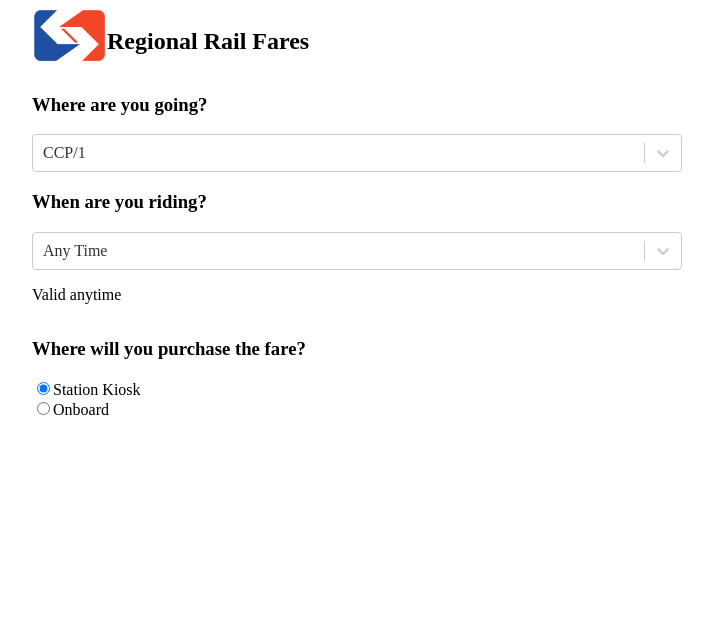
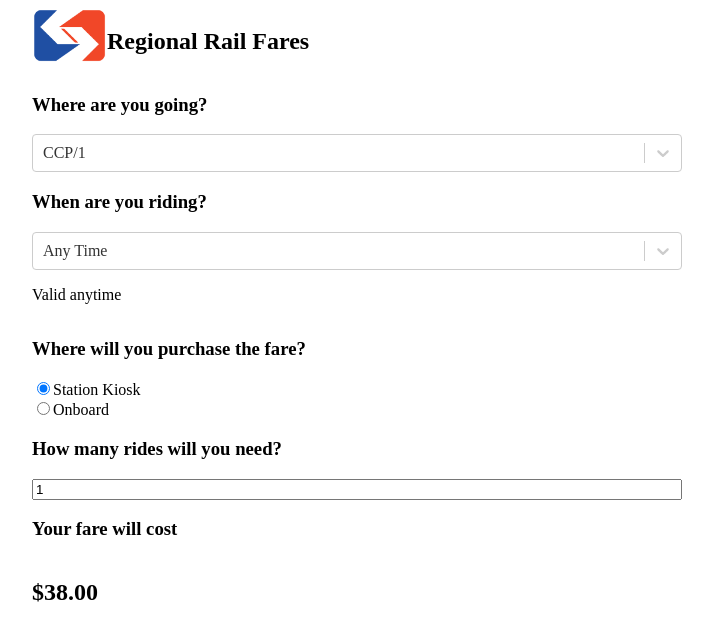
Before and after one commit to adamtang5/think_company_challenge_20220823, a React (Create React App) app: page / in a window 1280 px wide. Shown: the top 640 px of the page, without its empty margins (283-996 px from the left). Built offline with nearby package versions, Linux system fonts and the light colour scheme.

Commit message:
finished TripsSection component semantics and logic
finished ResultSection component semantics

working on calculation

```diff
--- a/src/components/Form.js
+++ b/src/components/Form.js
@@ -40,18 +40,40 @@ const purchaseOptions = [
     },
 ];
 
+const calculateFare = (zoneId, type, purchase, trips) => {
+    const unitPrice = data.zones.find(zone => zone.zone === zoneId)
+        .fares.find(fare => fare.type === type && fare.purchase === purchase)
+        .price;
+    const special10TripPrice = data.zones.find(zone => zone.zone === zoneId)
+        .fares.find(fare => fare.trips === 10).price;
+
+    // console.log(unitPrice, special10TripPrice);
+
+    if (purchase === purchases[1]) {    // no special pricing for onboard purchase
+        console.log(purchase);
+        return trips * unitPrice;
+    } else {     // see if special bundle is more affordable than unit pricing
+        return Math.min(trips * unitPrice,
+            Math.floor(trips / 10) * special10TripPrice + (trips % 10) * unitPrice);
+    }
+};
+
 const FareCalculatorForm = () => {
     // console.log(typeOptions);
     const [zoneId, setZoneId] = useState(zoneOptions[0].value);
     const [type, setType] = useState(typeOptions[0].value);
     const [typeHelperText, setTypeHelperText] = useState(data.info[typeOptions[0].value]);
     const [purchase, setPurchase] = useState(purchaseOptions[0].value);
+    const [trips, setTrips] = useState(1);
+    const [total, setTotal] = useState("$0.00");
 
     useEffect(() => {
-        console.log(data.info[type]);
         setTypeHelperText(data.info[type]);
     }, [type]);
 
+    useEffect(() => {
+        setTotal('$' + calculateFare(zoneId, type, purchase, trips).toFixed(2));
+    }, [zoneId, type, purchase, trips]);
 
     return (
         <div id="form" className="centered flex-column">
@@ -76,10 +98,15 @@ const FareCalculatorForm = () => {
                 purchase={purchase}
                 setPurchase={setPurchase}
             />
-            <TripsSection prompt="How many rides will you need?" />
+            <TripsSection
+                prompt="How many rides will you need?"
+                trips={trips}
+                setTrips={setTrips}
+            />
             <ResultSection
                 className="inverted-colors"
                 prompt="Your fare will cost"
+                total={total}
             />
         </div>
     )
--- a/src/components/PurchaseSection.js
+++ b/src/components/PurchaseSection.js
@@ -1,6 +1,6 @@
 const PurchaseSection = ({ prompt, purchaseOptions, purchase, setPurchase }) => {
     const handlePurchaseChange = e => {
-        // console.log(e.target.value);
+        console.log(e.target.value);
         setPurchase(e.target.value);
     };
 
--- a/src/components/ResultSection.js
+++ b/src/components/ResultSection.js
@@ -1,6 +1,9 @@
-const ResultSection = () => {
+const ResultSection = ({ prompt, total }) => {
     return (
-        <div></div>
+        <section className="flex-column result-section">
+            <h3 className="prompt-text">{prompt}</h3>
+            <h1 className="result-text">{total}</h1>
+        </section>
     )
 };
 
--- a/src/components/TripsSection.js
+++ b/src/components/TripsSection.js
@@ -1,6 +1,38 @@
-const TripsSection = () => {
+const TripsSection = ({ prompt, trips, setTrips }) => {
+    const handleTripsChange = e => {
+        const sanitized = +e.target.value.replace(/\D/g, '');
+        // console.log(e.target.value, sanitized);
+
+        // my decision: limit between 1 and 100 tickets per purchase
+        if (sanitized < 1) {
+            setTrips(1);
+        } else if (sanitized > 100) {
+            setTrips(100);
+        } else {
+            setTrips(sanitized);
+        }
+    };
+
+    const handleTripsUpDown = e => {
+        if (e.keyCode === 38) {     // up arrow
+            if (+e.target.value < 100) setTrips(+e.target.value + 1);   // maximum at 100
+        } else if (e.keyCode === 40) {      // down arrow
+            if (+e.target.value > 1) setTrips(+e.target.value - 1);     // minimum at 1
+        }
+    };
+
     return (
-        <div></div>
+        <section className="flex-column trips-section">
+            <h3 className="prompt-text">{prompt}</h3>
+            <input
+                id="trips-input"
+                type="text"
+                name="trips"
+                value={trips}
+                onKeyDown={handleTripsUpDown}
+                onChange={handleTripsChange}
+            />
+        </section>
     )
 };
 
```
